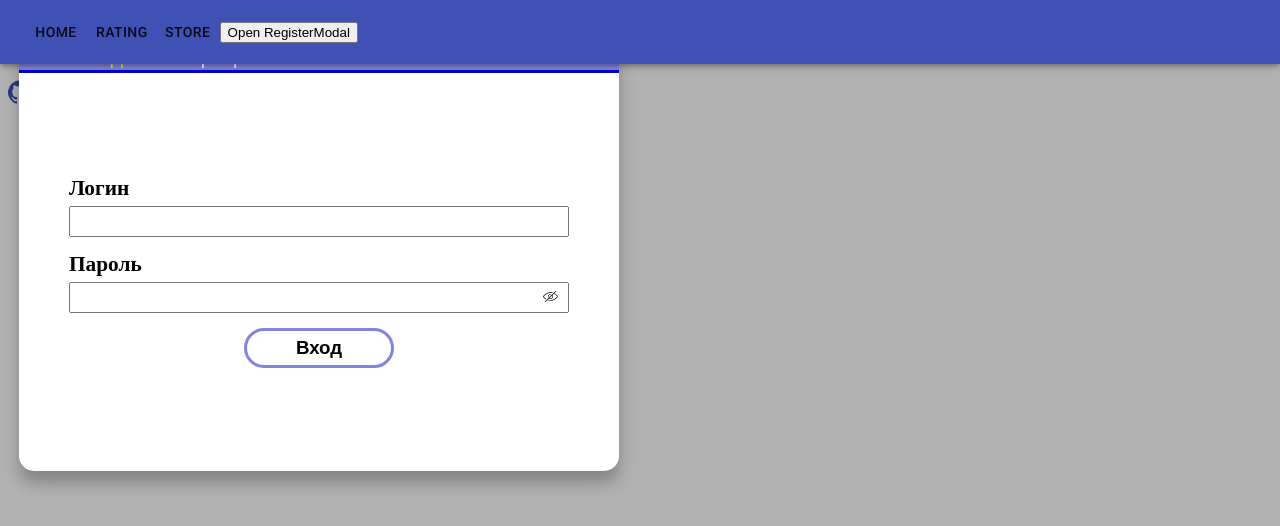
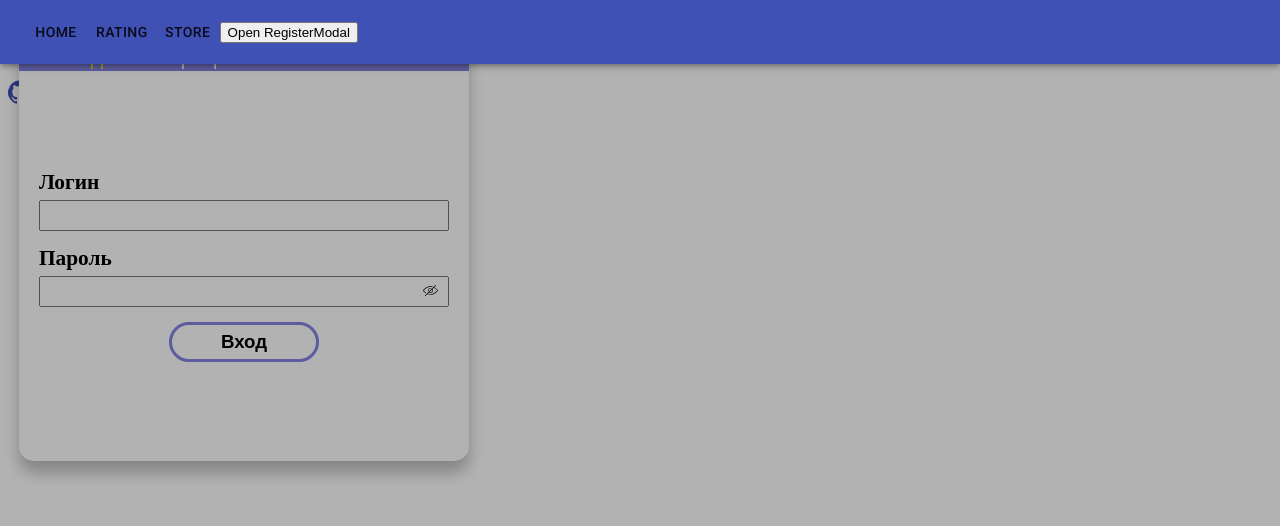
Before and after one commit to anna2506/MainSteam, a React (Create React App) app in the folder web/: page / in a window 1280 px wide. Shown: the top 526 px of the page. Built offline with nearby package versions, Linux system fonts and the light colour scheme.

Commit message:
Modal window LogIn/Register
Pointer to step

```diff
--- a/web/src/components/RegisterModal/index.jsx
+++ b/web/src/components/RegisterModal/index.jsx
@@ -11,9 +11,8 @@ const Header = styled.div`
   height: 50px;
   display: flex;
   flex: 2;
-  padding: 24px 25px 0 50px;
+  padding: 25px 30px 0;
   flex-direction: row;
-  border-bottom: 3px solid #0201c7;
   background-color: #8383e3;
   justify-content: space-between;
   border-radius: 15px 15px 0 0;
@@ -28,11 +27,22 @@ const Text = styled.button`
   outline: none;
   color: ${(props) => (props.selected ? '#ffec00' : 'white')};
   cursor: pointer;
+  position: relative;
   :hover { color: #ffec00; }
+  span {
+    position: absolute;
+    bottom: -26px;
+    left: calc(50% - 10px);
+    width: 0;
+    height: 0;
+    border-left: 10px solid transparent;
+    border-right: 10px solid transparent;
+    border-bottom: 15px solid white;
+  }
 `;
 
 const Content = styled.div`
-  padding: 24px 50px;
+  padding: 20px 20px;
   min-height: 350px;
   display: flex;
   align-items: center;
@@ -42,6 +52,7 @@ const Cross = styled(CrossSvg)`
   fill: white;
   cursor: pointer;
   :hover { fill: #ffec00; }
+  margin-top: 5px;
 `;
 
 function RegisterModal(props) {
@@ -50,9 +61,10 @@ function RegisterModal(props) {
   const styles = {
     overlay: {
       backgroundColor: 'rgba(0, 0, 0, 0.3)',
+      zIndex: 10000,
     },
     modal: {
-      maxWidth: '600px',
+      maxWidth: '450px',
       padding: '0',
       borderRadius: '15px',
       display: 'flex',
@@ -77,12 +89,14 @@ function RegisterModal(props) {
             onClick={() => setStep('LogIn')}
           >
             Вход
+            {step === 'LogIn' && <span />}
           </Text>
           <Text
             selected={step === 'Register'}
             onClick={() => setStep('Register')}
           >
             Регистрация
+            {step === 'Register' && <span />}
           </Text>
         </div>
         <Cross onClick={onClose} />
```
